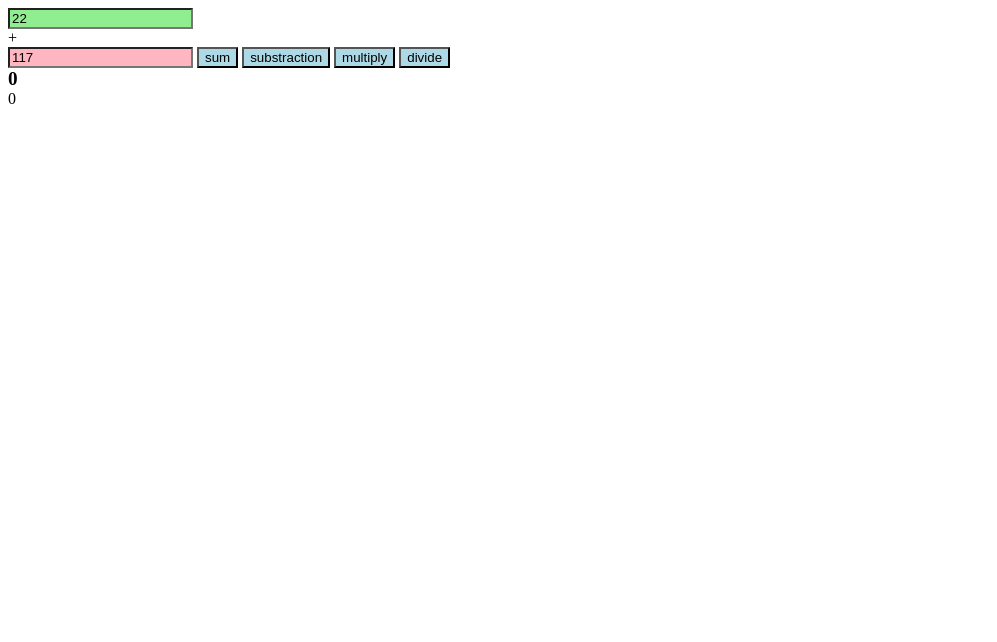
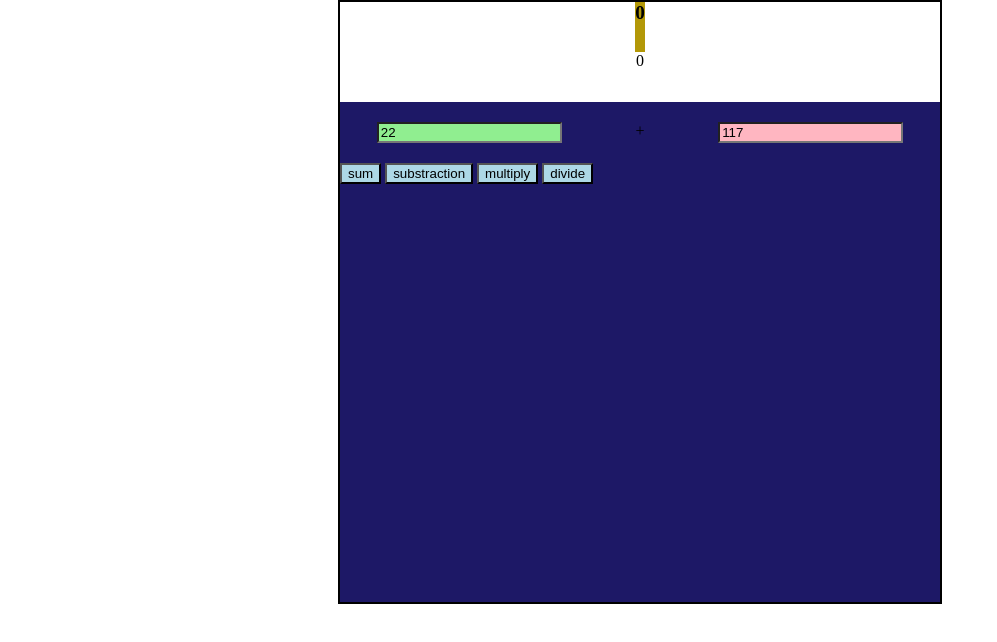
Before and after one commit to holgermanzke/calculator-js-intro, a website built with Parcel: page src/index.html in a window 1280 px wide. Shown: the whole page, without its empty margins (0-997 px from the left). Built offline with nearby package versions, Linux system fonts and the light colour scheme.

Commit message:
install sass, start styling the calculator, prepare the homeword

```diff
--- a/package.json
+++ b/package.json
@@ -25,6 +25,7 @@
     "@babel/preset-env": "^7.7.1",
     "babel-jest": "^24.9.0",
     "jest": "^24.9.0",
-    "parcel-bundler": "^1.12.4"
+    "parcel-bundler": "^1.12.4",
+    "sass": "^1.23.3"
   }
 }
--- a/src/index.html
+++ b/src/index.html
@@ -5,23 +5,15 @@
     <meta name="viewport" content="width=device-width, initial-scale=1.0" />
     <meta http-equiv="X-UA-Compatible" content="ie=edge" />
     <title>Calculator</title>
-    <style>
-      input[name="second"] {
-        background: lightpink;
-      }
-      input[name="first"] {
-        background: lightgreen;
-      }
-      button {
-        background: lightblue;
-      }
-      #result {
-        font-size: 1.2em;
-        font-weight: bold;
-      }
-    </style>
+    <link rel="stylesheet" href="./scss/style.scss" />
   </head>
   <body>
+    <div class="container">
+      <div class="result-box">
+        <div id="result">0</div>
+        <div id="digits">0</div>
+      </div>
+      <div class="input-box">
         <input
           type="text"
           name="first"
@@ -35,13 +27,13 @@
           placeholder="Enter second number"
           value="117"
         />
+      </div>
       <button class="sum">sum</button>
       <button class="substraction">substraction</button>
       <button class="multiply">multiply</button>
       <button class="divide">divide</button>
       <!-- <button class="counter">count digit</button> -->
-    <div id="result">0</div>
-    <div id="digits">0</div>
+    </div>
     <script src="./index.js"></script>
   </body>
 </html>
--- a/src/index.js
+++ b/src/index.js
@@ -19,6 +19,7 @@ sumButton.addEventListener("click", function() {
   const secondNumber = parseInt(secondInput.value);
   result.innerHTML = sum(firstNumber, secondNumber);
   digits.innerHTML = countDigits(sum(firstNumber, secondNumber));
+  // instead of overriding innerHTML better add a new element and append it
 });
 
 substractionButton.addEventListener("click", function() {
--- /dev/null
+++ b/src/lib/elements.js
@@ -0,0 +1,4 @@
+export function createDivWithContent(content) {
+  // https://developer.mozilla.org/de/docs/Web/API/Element/innerHTML
+  // https://developer.mozilla.org/de/docs/Web/API/Document/createElement
+}
--- a/src/lib/operators.js
+++ b/src/lib/operators.js
@@ -27,7 +27,3 @@ export function countDigits(n) {
   }
   return count;
 }
-console.log(countDigits(12112));
-
-console.log(countDigits(457));
-console.log(countDigits(-42));
--- /dev/null
+++ b/src/scss/style.scss
@@ -0,0 +1,56 @@
+$color-primary: #1d1866;
+$color-secondary: #b39807;
+$color-third: white;
+
+body {
+  padding: 0;
+  margin: 0;
+  width: 100vw;
+  height: 100vh;
+}
+
+.container {
+  background: $color-primary;
+  width: 80%;
+  max-width: 600px;
+  margin-top: 20px;
+  margin: auto;
+  height: 600px;
+  border: 2px solid black;
+}
+#result {
+  flex-grow: 1;
+  background: $color-secondary;
+  display: flex;
+}
+
+#digits {
+  height: 50px;
+}
+.input-box {
+  display: flex;
+  justify-content: space-around;
+  margin: 20px 0;
+}
+.result-box {
+  background: $color-third;
+  height: 100px;
+  display: flex;
+  flex-direction: column;
+  justify-content: center;
+  align-items: center;
+}
+
+input[name="second"] {
+  background: lightpink;
+}
+input[name="first"] {
+  background: lightgreen;
+}
+button {
+  background: lightblue;
+}
+#result {
+  font-size: 1.2em;
+  font-weight: bold;
+}
```
Also changed, not shown: src/lib/elements.test.js (added, +12 -0 lines), dist/index.html, 1 other file. Lines whose indentation alone changed are shown as unchanged.
